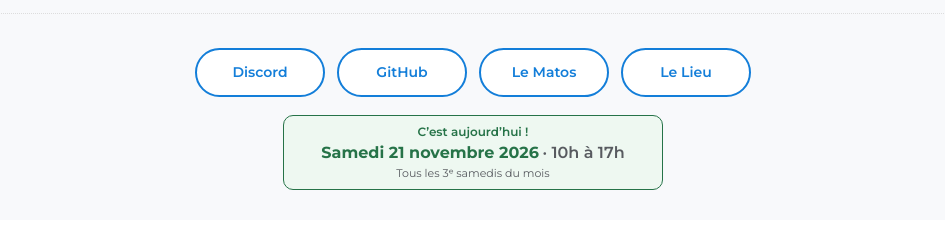
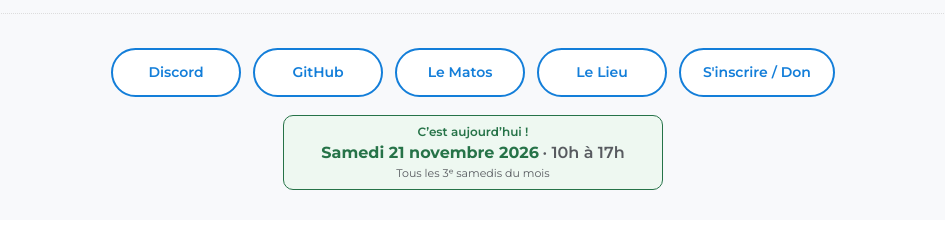
Before and after one commit to cognhacker/cognhacker.github.io, a plain HTML site: page index.html in a window 1280 px wide. Shown: the part 282-512 px from the top of the page, without its empty margins (167-1112 px from the left). Drawn offline with Linux system fonts and the light colour scheme.

Commit message:
Add S'inscrire / Don Taplink link to main navigation

```diff
--- a/index.html
+++ b/index.html
@@ -67,6 +67,9 @@
                     </li>
                     <li>
                       <a href="https://maps.app.goo.gl/3hCkKsKwkWJbesQJ6" target="_blank" rel="noopener noreferrer">Le Lieu</a>
+                    </li>
+                    <li>
+                      <a href="https://cognhacker.taplink.site/" target="_blank" rel="noopener noreferrer">S'inscrire / Don</a>
                     </li>
                   </ul>
                 </nav>
```
